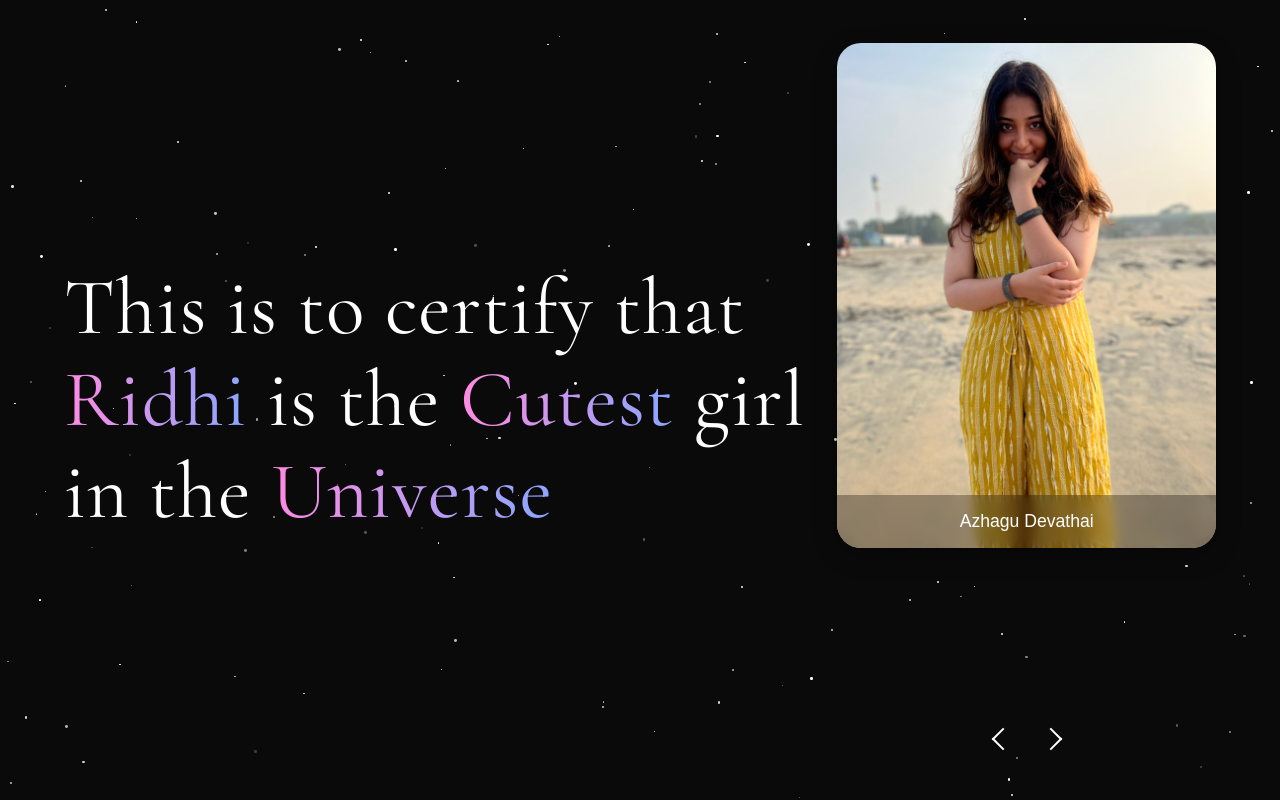
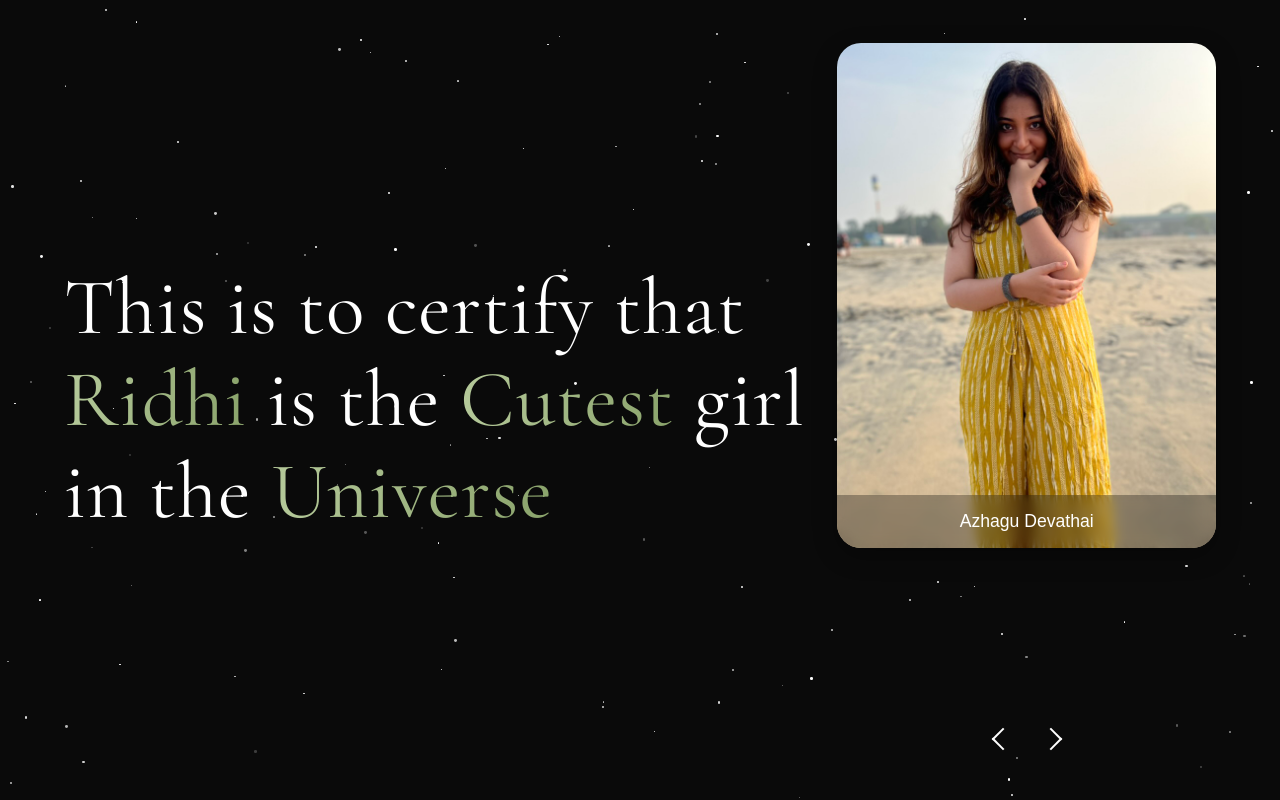
Before and after one commit to menon99/paapacutie, a React (Vite) app: page / in a window 1280 px wide. Built offline with nearby package versions, Linux system fonts and the light colour scheme.

Commit message:
Change highlight to olive

```diff
--- a/src/styles/globals.css
+++ b/src/styles/globals.css
@@ -18,7 +18,7 @@ html, body {
 
 /* === ROOT VARIABLES === */
 :root {
-  --highlight-gradient: linear-gradient(90deg, #ff8ae2, #8aa7ff);
+  --highlight-gradient: linear-gradient(90deg, #b5c99a, #8aa36b);
   --glass-bg: rgba(255, 255, 255, 0.08);
   --glass-border: rgba(255, 255, 255, 0.2);
   --text-color: #ffffff;
```
